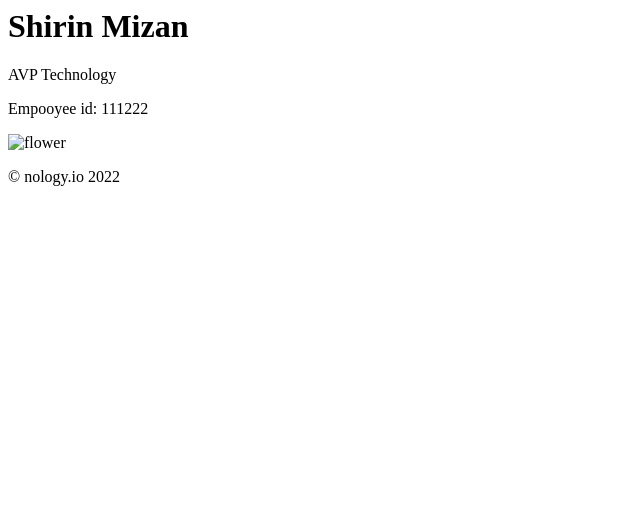
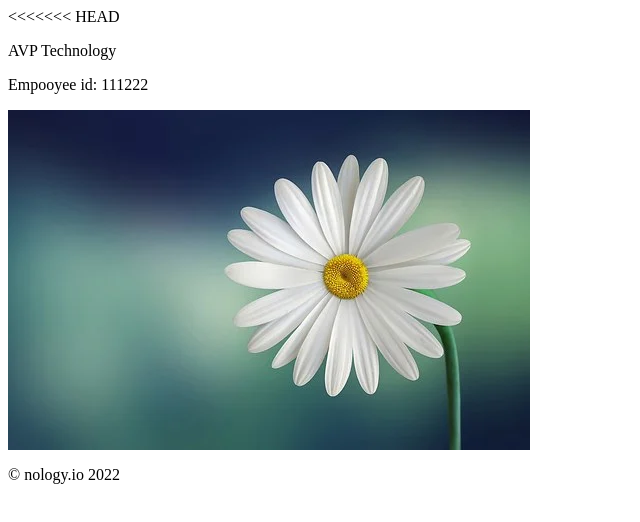
Before and after one commit to shirinmizan/web_recap, a plain HTML site: page index.html in a window 1280 px wide. Shown: the whole page, without its empty margins (0-640 px from the left). Drawn offline with Linux system fonts and the light colour scheme.

Commit message:
Update index.html
added style

```diff
--- a/index.html
+++ b/index.html
@@ -3,16 +3,14 @@
     <meta charset="UTF-8">
     <meta http-equiv="X-UA-Compatible" content="IE=edge">
     <meta name="viewport" content="width=device-width, initial-scale=1.0">
-    <title>Shirin's web</title>
+<<<<<<< HEAD
+     <title><h1>Shirin Mizan</h1></title>
 </head>
 <body>
-    <h1>Shirin Mizan</h1>
     <p>AVP Technology</p>
     <p>Empooyee id: 111222</p>
-    <img src="/web/web_recap/flower.jpg" alt="flower">
-    <div>
-        <p>&copy; nology.io 2022</p>
-    </div>
+    <img src="/web_recap/flower.jpg" alt="flower">
 
+</head>
+<footer><p>&copy; nology.io 2022</p></footer>
 </body>
-</html>
```
